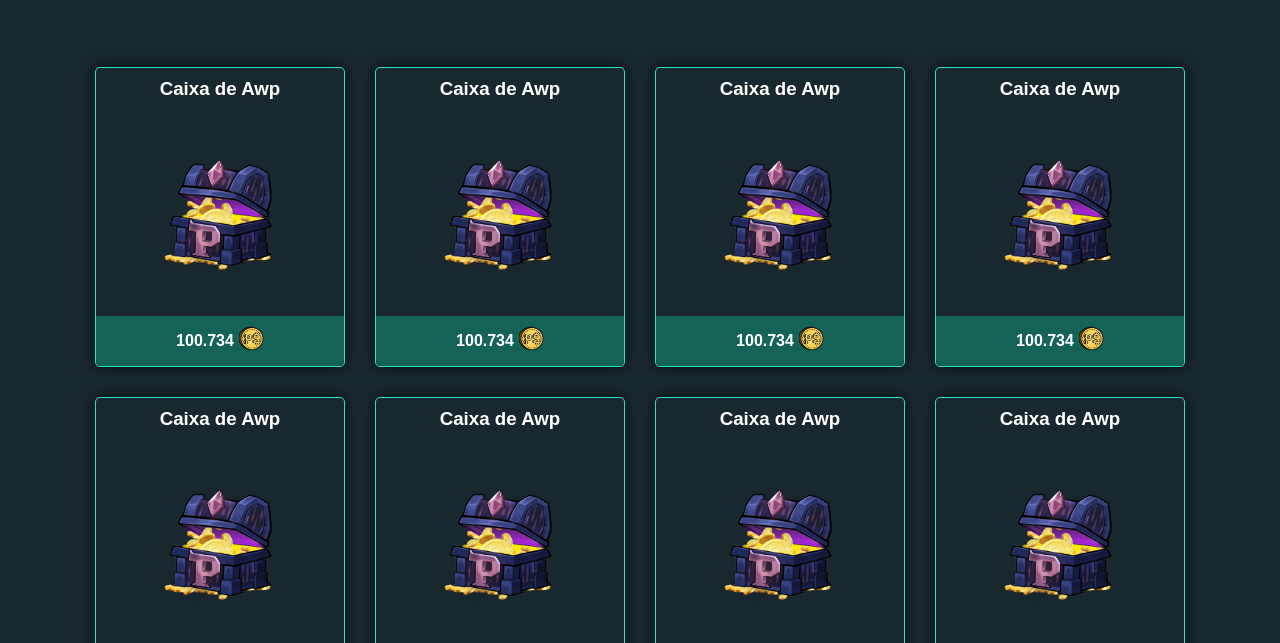
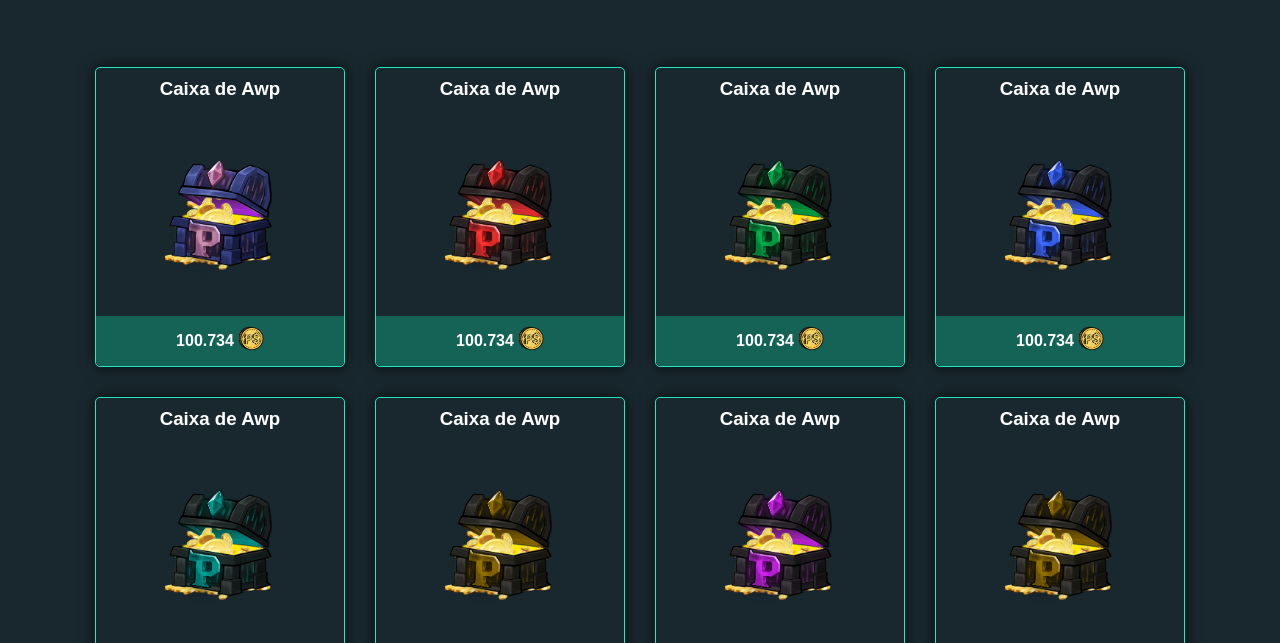
Before and after one commit to brenordev/johnpittertvboxes, a plain HTML site: page index.html in a window 1280 px wide. Shown: the part 297-940 px from the top of the page. Drawn offline with Linux system fonts and the light colour scheme.

Commit message:
second commit

```diff
--- a/index.html
+++ b/index.html
@@ -92,7 +92,7 @@
                         <span class="descriptioon-case"></span>
                     </div>
                     <div class="img-case">
-                        <img src="./images/caixa.png">
+                        <img src="./images/box_red.png">
                     </div>
                     <div class="value">
                         <span class="price-case-">100.734</span>
@@ -110,7 +110,7 @@
                         <span class="descriptioon-case"></span>
                     </div>
                     <div class="img-case">
-                        <img src="./images/caixa.png">
+                        <img src="./images/box_green.png">
                     </div>
                     <div class="value">
                         <span class="price-case-">100.734</span>
@@ -128,7 +128,7 @@
                         <span class="descriptioon-case"></span>
                     </div>
                     <div class="img-case">
-                        <img src="./images/caixa.png">
+                        <img src="./images/box_blue.png">
                     </div>
                     <div class="value">
                         <span class="price-case-">100.734</span>
@@ -146,7 +146,7 @@
                         <span class="descriptioon-case"></span>
                     </div>
                     <div class="img-case">
-                        <img src="./images/caixa.png">
+                        <img src="./images/box_cyan.png">
                     </div>
                     <div class="value">
                         <span class="price-case-">100.734</span>
@@ -164,7 +164,7 @@
                         <span class="descriptioon-case"></span>
                     </div>
                     <div class="img-case">
-                        <img src="./images/caixa.png">
+                        <img src="./images/box_yellow.png">
                     </div>
                     <div class="value">
                         <span class="price-case-">100.734</span>
@@ -182,7 +182,7 @@
                         <span class="descriptioon-case"></span>
                     </div>
                     <div class="img-case">
-                        <img src="./images/caixa.png">
+                        <img src="./images/box_purple.png">
                     </div>
                     <div class="value">
                         <span class="price-case-">100.734</span>
@@ -200,7 +200,7 @@
                         <span class="descriptioon-case"></span>
                     </div>
                     <div class="img-case">
-                        <img src="./images/caixa.png">
+                        <img src="./images/box_yellow.png">
                     </div>
                     <div class="value">
                         <span class="price-case-">100.734</span>
--- a/style.css
+++ b/style.css
@@ -252,6 +252,11 @@ body {
   visibility: hidden;
 }
 .open-case a {
+  width: 100%;
+  height: 100%;
+  display: flex;
+  justify-content: center;
+  align-items: center;
   color: var(--secundary-color);
   font-weight: bold;
   font-size: 1.2rem;
```
Also changed, not shown: caseone.html (+1 -1 lines), images/awp_wildfire.png (added), images/box_blue.png (added), images/box_cyan.png (added), images/box_green.png (added), images/box_purple.png (added), images/box_red.png (added), images/box_yellow.png (added).
